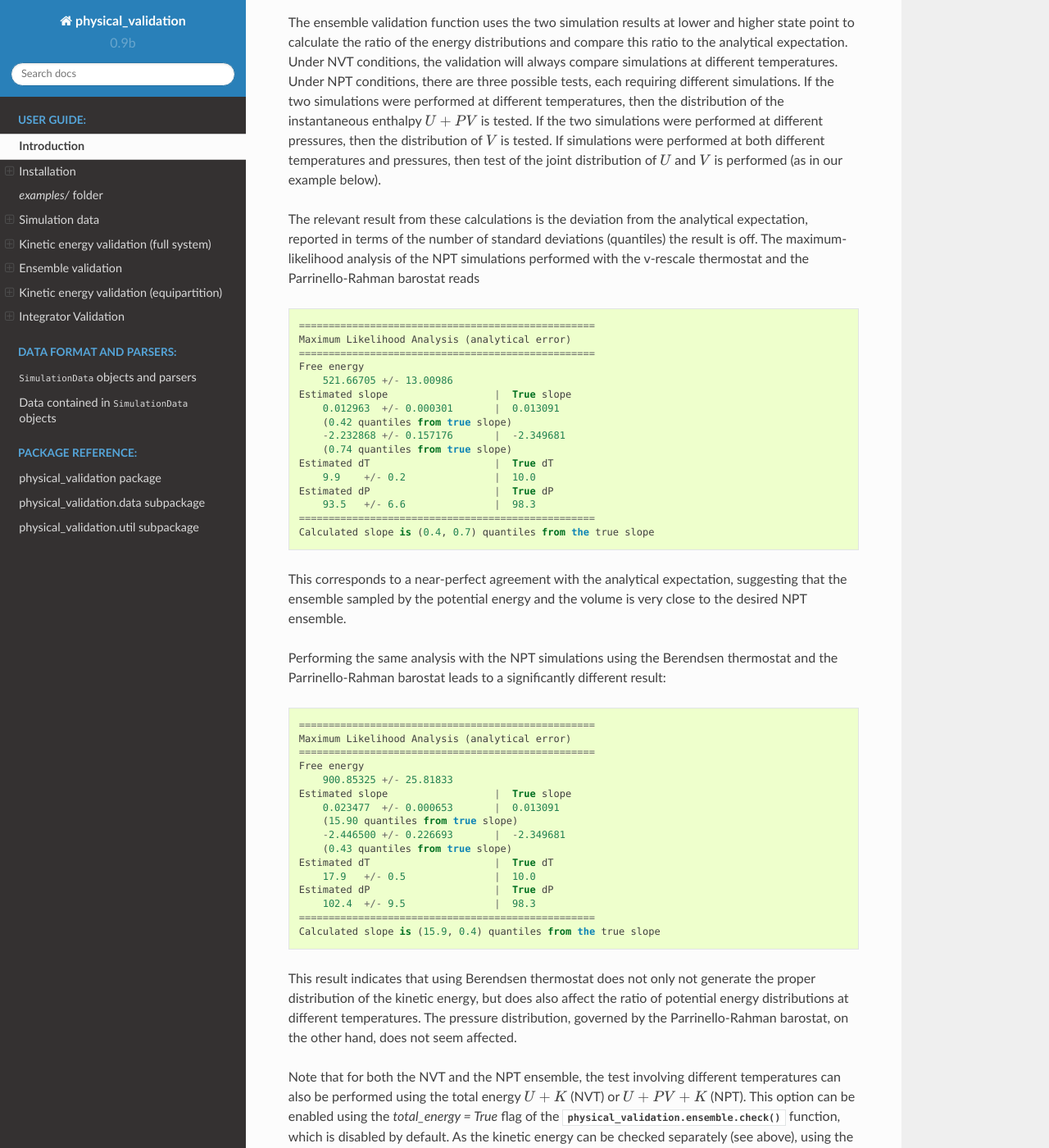
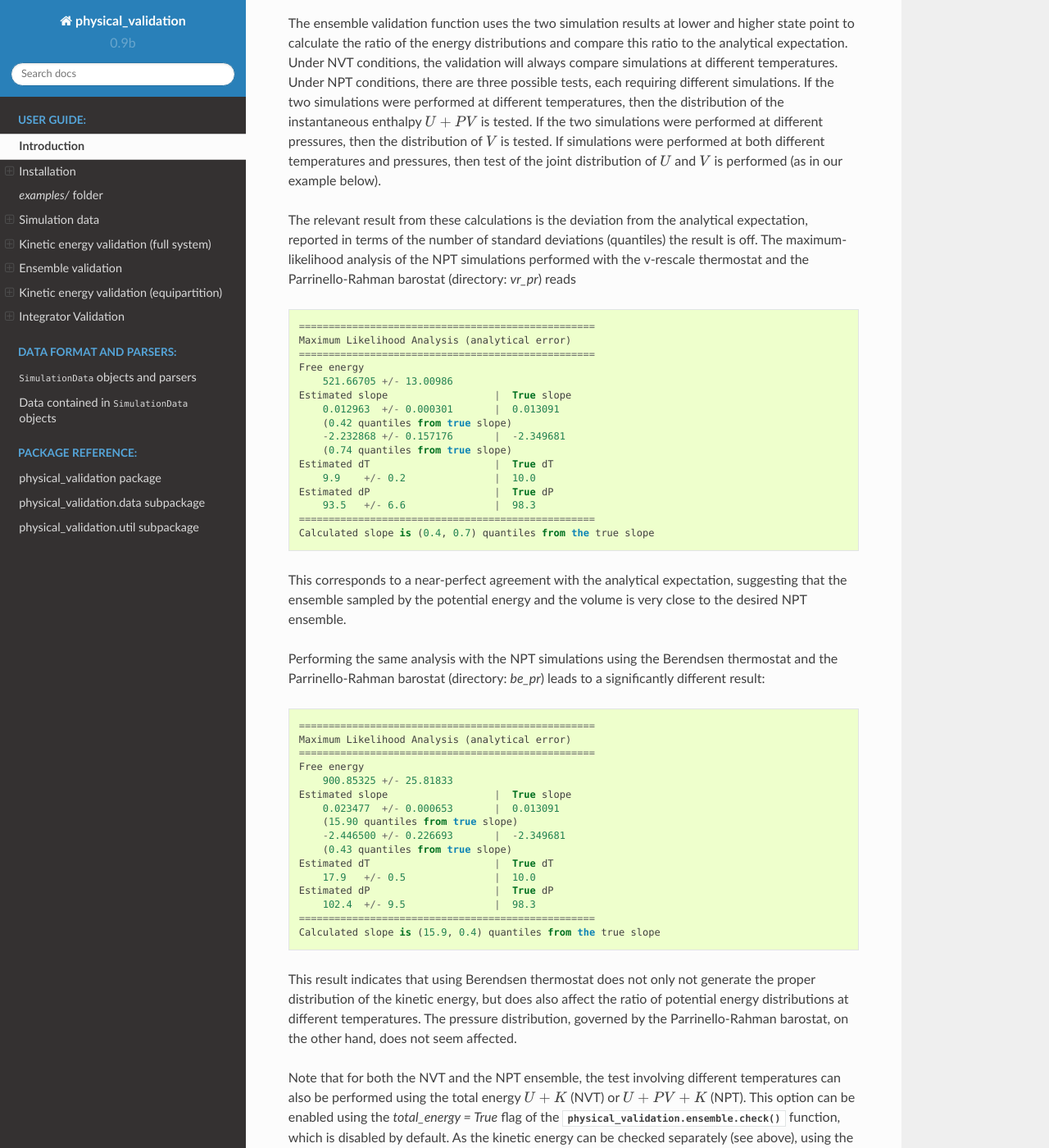
Before and after one commit to shirtsgroup/physical_validation, a Sphinx documentation site: the page built from doc/userguide.rst, in a window 1280 px wide and 1400 px high, scrolled down 7036 px. Shown: the whole window at 82% size. Built offline with Sphinx 7.4.7 and the Read the Docs theme 2.0.0, drawn with Linux system fonts in a browser that asks for light colours; some of the changed text lies outside the part shown.

```diff
--- a/doc/userguide.rst
+++ b/doc/userguide.rst
@@ -271,16 +271,16 @@ cannot be rejected:
 
    After equilibration, decorrelation and tail pruning, 96.02% (4802 frames) of original Kinetic energy remain.
    Kinetic energy distribution check (strict)
-   Kolmogorov-Smirnov test result: p = 0.901109
+   Kolmogorov-Smirnov test result: p = 0.898369
    Null hypothesis: Kinetic energy is Maxwell-Boltzmann distributed
 
 On the other hand, the NVT simulation using the Berendsen algorithm will show
-a dramatically different picture:
+a dramatically different picture (directory: `be/base`):
 ::
 
    After equilibration, decorrelation and tail pruning, 95.96% (4799 frames) of original Kinetic energy remain.
    Kinetic energy distribution check (strict)
-   Kolmogorov-Smirnov test result: p = 2.00541e-17
+   Kolmogorov-Smirnov test result: p = 1.85798e-17
    Null hypothesis: Kinetic energy is Maxwell-Boltzmann distributed
 
 The non-strict test confirms this finding, and actually gives a hint to the
@@ -369,7 +369,7 @@ The relevant result
 from these calculations is the deviation from the analytical expectation,
 reported in terms of the number of standard deviations (quantiles) the result
 is off. The maximum-likelihood analysis of the NPT simulations performed with
-the v-rescale thermostat and the Parrinello-Rahman barostat reads
+the v-rescale thermostat and the Parrinello-Rahman barostat (directory: `vr_pr`) reads
 ::
 
    ==================================================
@@ -394,7 +394,7 @@ suggesting that the ensemble sampled by the potential energy and the volume
 is very close to the desired NPT ensemble.
 
 Performing the same analysis with the NPT simulations using the Berendsen
-thermostat and the Parrinello-Rahman barostat leads to a significantly
+thermostat and the Parrinello-Rahman barostat (directory: `be_pr`) leads to a significantly
 different result:
 ::
 
```
Also changed, not shown: other parts of doc/userguide.rst (+22 -22 lines), 2 other files.
